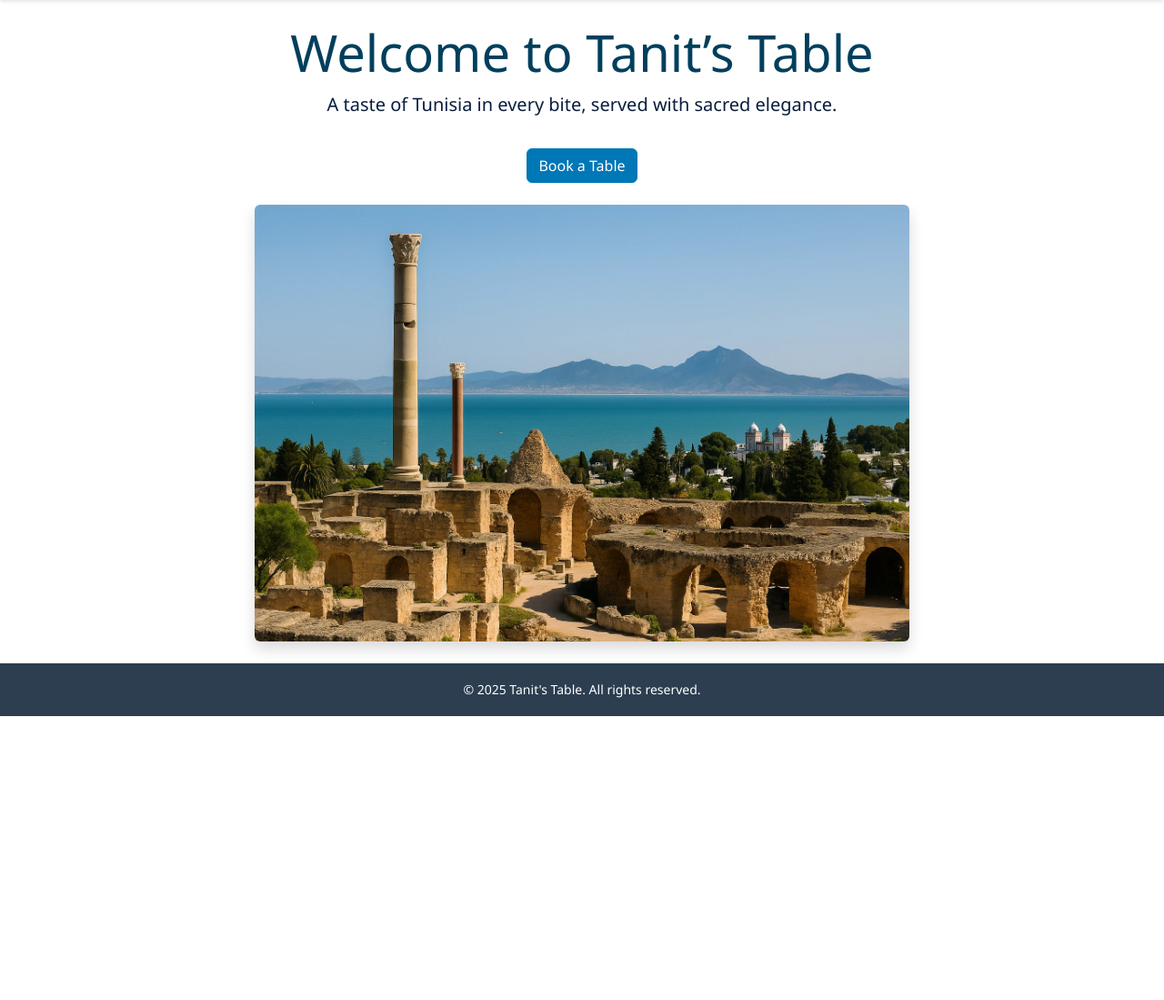
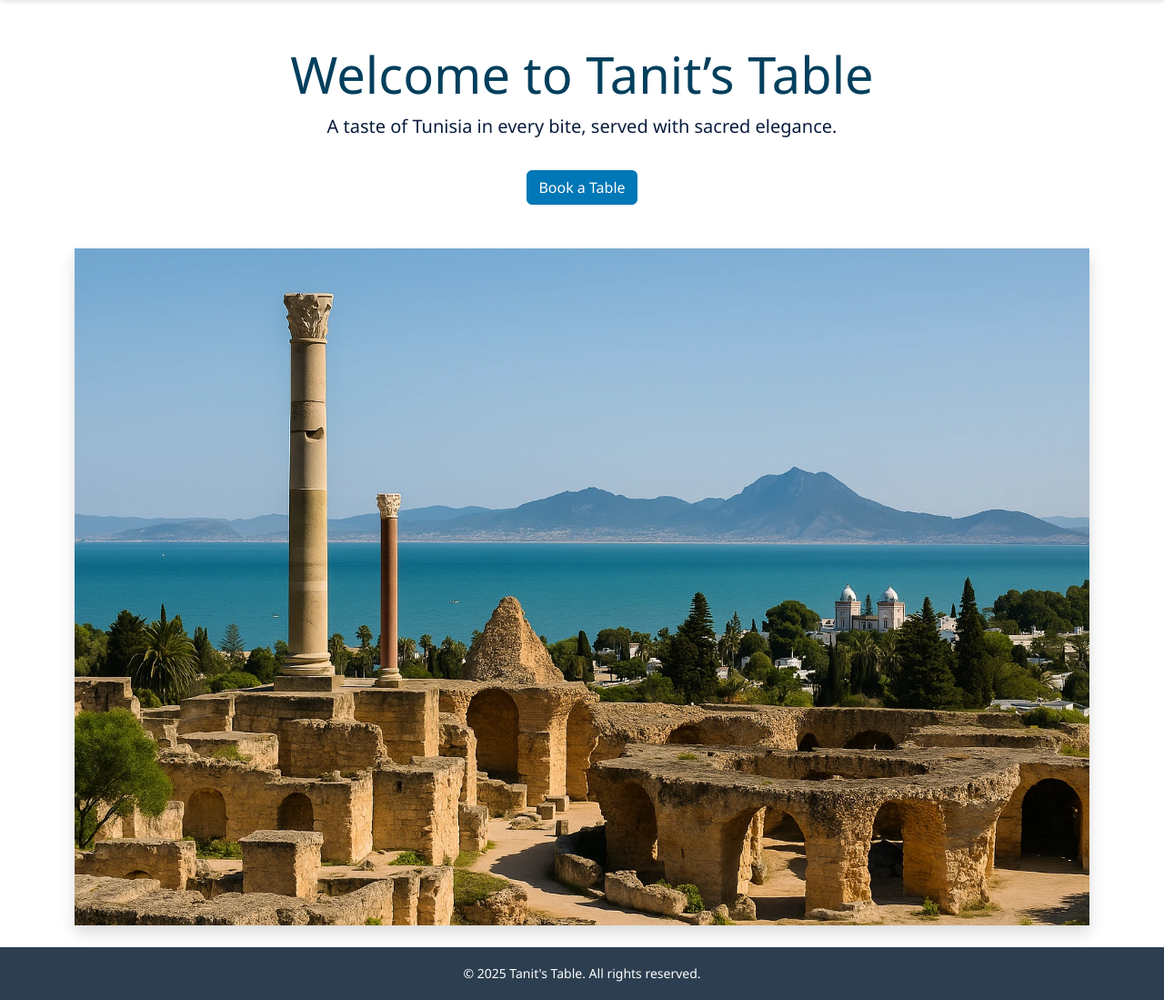
Before and after one commit to NavyBlue06/Tanits-table, a Django app: page / in a window 1280 px wide. Shown: the part 76-1175 px from the top of the page at 91% size. Before the commit the page ends 863 px from the top, so only its background shows below. Run offline with Django 5.2, Linux system fonts and the light colour scheme; some libraries are stand-ins or nearby versions.

Commit message:
Refactor layout for index and base templates to enhance structure and styling

```diff
--- a/home/templates/home/index.html
+++ b/home/templates/home/index.html
@@ -1,22 +1,20 @@
 {% extends 'base.html' %}
 {% load static %}
 {% block content %}
-<div class="text-center">
+<div class="container text-center mt-4">
   <h1 class="display-4">Welcome to Tanit’s Table</h1>
   <p class="lead">A taste of Tunisia in every bite, served with sacred elegance.</p>
   <a href="{% url 'booking' %}" class="btn btn-primary mt-3">Book a Table</a>
 </div>
 
-<div class="container text-center mt-4">
-  <div class="row justify-content-center">
-    <div class="col-md-10 col-lg-8">
+
+<div class="container-fluid px-0 mt-5">
   <img src="{% static 'images/Carthage-bouKornine.webp' %}"
        alt="Carthage and Boukornine"
-           class="img-fluid rounded shadow"
-           style="max-width: 100%;">
-    </div>
-  </div>
+       class="w-100 img-fluid shadow"
+       style="height: auto;">
 </div>
 
 
+
 {% endblock %}
--- a/templates/base.html
+++ b/templates/base.html
@@ -40,7 +40,7 @@
     </nav>
 
     <!-- Main Content -->
-    <main class="container flex-grow-1 py-4">
+    <main class="container my-4 flex-grow-1">
         {% if messages %}
             <div class="row">
                 <div class="col">
```
Lines whose indentation alone changed are shown as unchanged.
